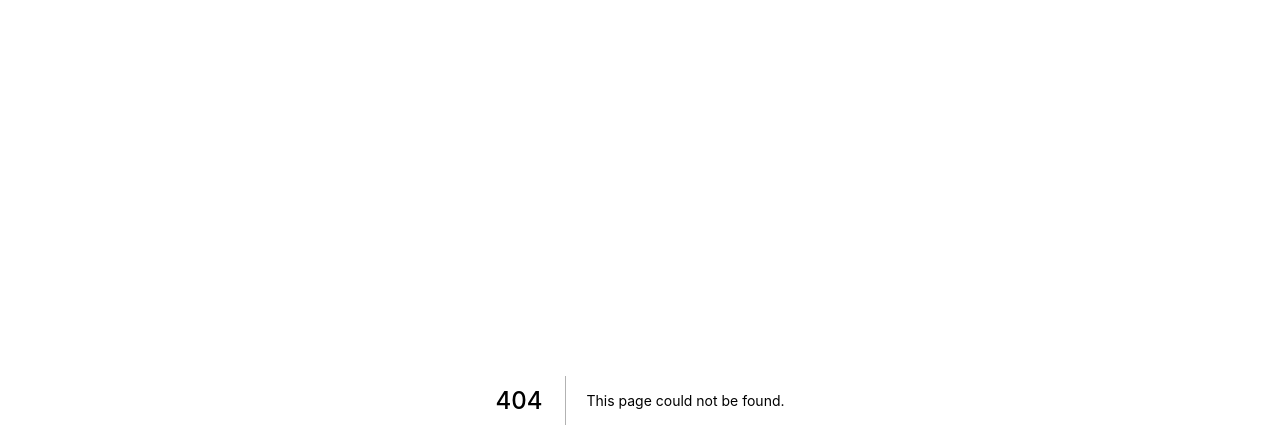
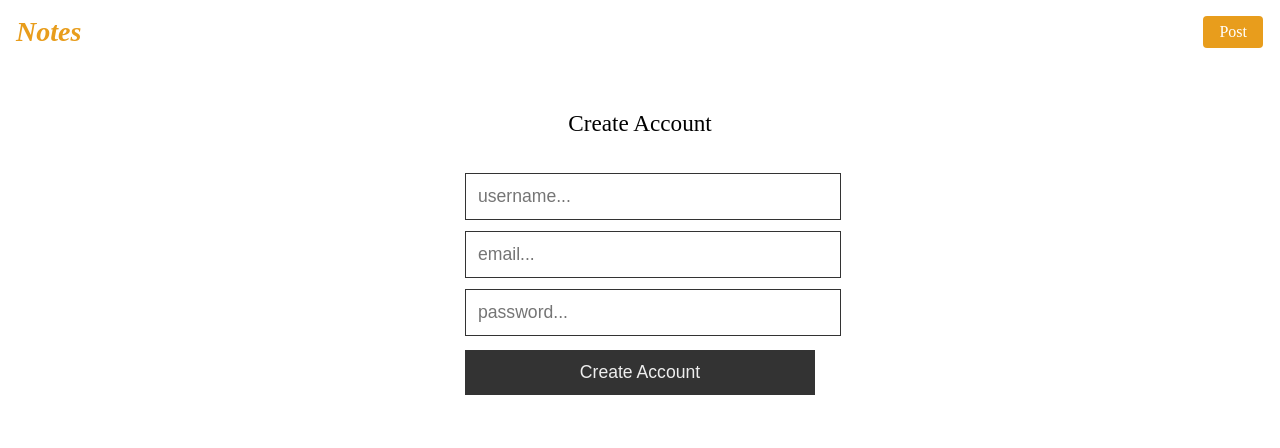
Before and after one commit to AAllehyany/notes-frontend, a Next.js app: page /register in a window 1280 px wide. Before the commit this address had no page. Shown: the top 448 px of the page. Built offline with nearby package versions, Linux system fonts and the light colour scheme.

Commit message:
login and register page

```diff
--- /dev/null
+++ b/pages/register.tsx
@@ -0,0 +1,28 @@
+import React from 'react';
+import {ThemeProvider} from 'styled-components';
+import PageHeader from '../components/Header';
+import * as theme from '../theme/theme';
+import {Reset} from 'styled-reset';
+import styled from 'styled-components';
+import * as f from '../components/FormWrappers';
+
+
+const Register = () => {
+  return (
+    <ThemeProvider theme={theme}>
+      <Reset />
+      <PageHeader />
+      <f.FormWrapper>
+        <f.FormHeader>Create Account</f.FormHeader>
+        <f.FormContainer>
+          <f.FormInput placeholder="username..." />
+          <f.FormInput placeholder="email..." type="email" />
+          <f.FormInput placeholder="password..." type="password" />
+          <f.FormButton>Create Account</f.FormButton>
+        </f.FormContainer>
+      </f.FormWrapper>
+    </ThemeProvider>
+  )
+}
+
+export default Register;
```
Also changed, not shown: pages/login.tsx (added, +27 -0 lines).
